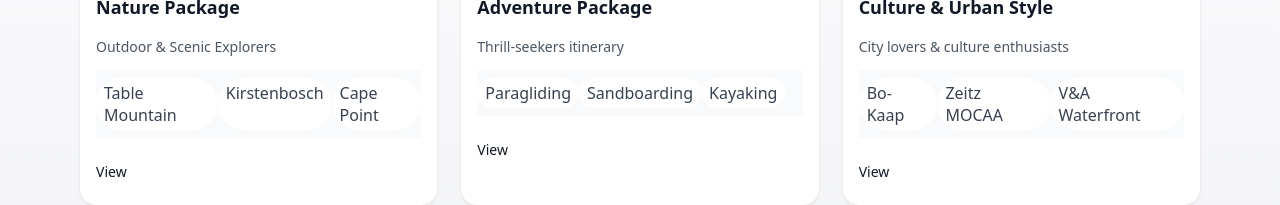
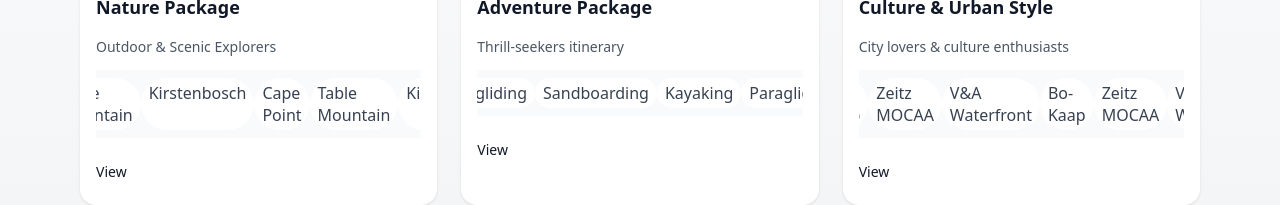
Before and after one commit to jerome244/cape_town, a Next.js app in the folder frontend/: page / in a window 1280 px wide. Shown: the part 1952-2157 px from the top of the page. Built offline with nearby package versions, Linux system fonts and the light colour scheme.

Commit message:
fix packages page

```diff
--- a/frontend/components/PackageCard.tsx
+++ b/frontend/components/PackageCard.tsx
@@ -2,125 +2,79 @@
 'use client';
 import Image from 'next/image';
 import Link from 'next/link';
-import { useEffect, useRef, useState } from 'react';
+import { useEffect, useState } from 'react';
 
 export type Package = {
   id: number;
   title: string;
   subtitle: string;
   image: string;
-  highlights: string[]; // activities / chips
+  highlights: string[];
 };
 
 const FALLBACK_IMG =
   'https://images.unsplash.com/photo-1502602898657-3e91760cbb34?q=80&w=1200&auto=format&fit=crop';
 
-/* --- Manual chips carousel: buttons + touch/trackpad scroll, keyboard friendly --- */
-function ChipsCarousel({ items }: { items: string[] }) {
-  const wrapRef = useRef<HTMLDivElement | null>(null);
-  const [canLeft, setCanLeft] = useState(false);
-  const [canRight, setCanRight] = useState(false);
+/**
+ * Marquee-style activities row (always auto-scrolls).
+ * - Duplicates items to create a seamless loop.
+ * - Pauses on hover/focus.
+ * - If the user has reduced-motion enabled, it still animates (per your request).
+ *   Change `forceMotion` to false if you want to respect reduced motion.
+ */
+function ActivitiesMarquee({ items, speedSec = 22, forceMotion = true }: { items: string[]; speedSec?: number; forceMotion?: boolean }) {
+  if (!items?.length) return null;
 
-  function updateButtons() {
-    const el = wrapRef.current;
-    if (!el) return;
-    const { scrollLeft, scrollWidth, clientWidth } = el;
-    setCanLeft(scrollLeft > 2);
-    setCanRight(scrollLeft + clientWidth < scrollWidth - 2);
-  }
-
-  useEffect(() => {
-    updateButtons();
-    const el = wrapRef.current;
-    if (!el) return;
-
-    const onScroll = () => updateButtons();
-    el.addEventListener('scroll', onScroll, { passive: true });
-
-    const onResize = () => updateButtons();
-    window.addEventListener('resize', onResize);
-
-    // Safe feature detect (no optional chaining after `new`)
-    let ro: ResizeObserver | null = null;
-    if (typeof window !== 'undefined' && 'ResizeObserver' in window) {
-      ro = new (window as unknown as { ResizeObserver: typeof ResizeObserver }).ResizeObserver(() => {
-        updateButtons();
-      });
-      ro.observe(el);
-    }
-
-    return () => {
-      el.removeEventListener('scroll', onScroll);
-      window.removeEventListener('resize', onResize);
-      if (ro) ro.disconnect();
-    };
-    // eslint-disable-next-line react-hooks/exhaustive-deps
-  }, []);
-
-  function scrollByAmount(dir: 'left' | 'right') {
-    const el = wrapRef.current;
-    if (!el) return;
-    const amount = Math.max(180, Math.floor(el.clientWidth * 0.6));
-    el.scrollBy({ left: dir === 'left' ? -amount : amount, behavior: 'smooth' });
-  }
-
-  // keyboard support when the row has focus
-  function onKeyDown(e: React.KeyboardEvent<HTMLDivElement>) {
-    if (e.key === 'ArrowLeft') {
-      e.preventDefault();
-      scrollByAmount('left');
-    } else if (e.key === 'ArrowRight') {
-      e.preventDefault();
-      scrollByAmount('right');
-    }
-  }
-
-  if (!items?.length) return null;
+  const loop = items.concat(items); // duplicate for seamless loop
 
   return (
     <div className="relative mt-2">
-      {/* Scrollable chips row */}
       <div
-        ref={wrapRef}
-        className="flex gap-2 overflow-x-auto rounded-lg bg-gray-50 px-3 py-2 scroll-smooth"
-        tabIndex={0}
-        role="listbox"
-        aria-label="Activities"
-        onKeyDown={onKeyDown}
-        style={{ scrollBehavior: 'smooth' }}
+        className="overflow-hidden rounded-lg bg-gray-50 px-0 py-2"
+        // Pause on hover/focus
+        style={{}}
       >
-        {items.map((h, i) => (
-          <span
-            key={`${h}-${i}`}
-            role="option"
-            className="px-2 py-1 rounded-full bg-white border text-xs text-gray-700 whitespace-nowrap select-none"
+        <div className="relative">
+          <div
+            className={`flex gap-2 whitespace-nowrap will-change-transform ${
+              // If you want to honor reduced motion, replace with: 'motion-safe:animate-none'
+              forceMotion ? 'animate-marquee' : 'motion-safe:animate-marquee'
+            }`}
+            // Control speed via CSS var
+            style={{ ['--marquee-duration' as any]: `${speedSec}s` }}
           >
-            {h}
-          </span>
-        ))}
+            {loop.map((h, i) => (
+              <span
+                key={`${h}-${i}`}
+                className="mx-3 px-2 py-1 rounded-full bg-white border text-xs text-gray-700 select-none"
+                title={h}
+              >
+                {h}
+              </span>
+            ))}
+          </div>
+        </div>
       </div>
 
-      {/* Prev/Next buttons (show only when needed) */}
-      {canLeft && (
-        <button
-          type="button"
-          aria-label="Scroll activities left"
-          onClick={() => scrollByAmount('left')}
-          className="absolute left-1 top-1/2 -translate-y-1/2 rounded-full border bg-white/90 px-2 py-1 text-xs shadow hover:bg-white"
-        >
-          ‹
-        </button>
-      )}
-      {canRight && (
-        <button
-          type="button"
-          aria-label="Scroll activities right"
-          onClick={() => scrollByAmount('right')}
-          className="absolute right-1 top-1/2 -translate-y-1/2 rounded-full border bg-white/90 px-2 py-1 text-xs shadow hover:bg-white"
-        >
-          ›
-        </button>
-      )}
+      {/* Local styles for marquee */}
+      <style jsx>{`
+        .animate-marquee {
+          animation: marquee var(--marquee-duration, 22s) linear infinite;
+        }
+        /* Pause on hover/focus within container */
+        .animate-marquee:focus,
+        .animate-marquee:hover {
+          animation-play-state: paused;
+        }
+        @keyframes marquee {
+          0% {
+            transform: translateX(0);
+          }
+          100% {
+            transform: translateX(-50%);
+          }
+        }
+      `}</style>
     </div>
   );
 }
@@ -178,10 +132,14 @@
           </div>
         )}
 
-        {/* Manual chips carousel */}
-        <ChipsCarousel items={p.highlights} />
+        {/* Activities at bottom — auto scrolling */}
+        <ActivitiesMarquee items={p.highlights} speedSec={22} />
+        {/* speedSec smaller = faster; e.g. 14 for snappier */}
+        {/* To slow down: speedSec={30} */}
+        {/* To honor reduced-motion: set forceMotion={false} */}
+        {/* <ActivitiesMarquee items={p.highlights} speedSec={22} forceMotion={false} /> */}
 
-        {/* CTA only */}
+        {/* CTA */}
         <div className="mt-4 flex items-center justify-end">
           <Link
             href={`/packages/${p.id}`}
```
Also changed, not shown: frontend/tsconfig.json (+26 -7 lines), 1 other file (tests, documents, lock files or other folders).
